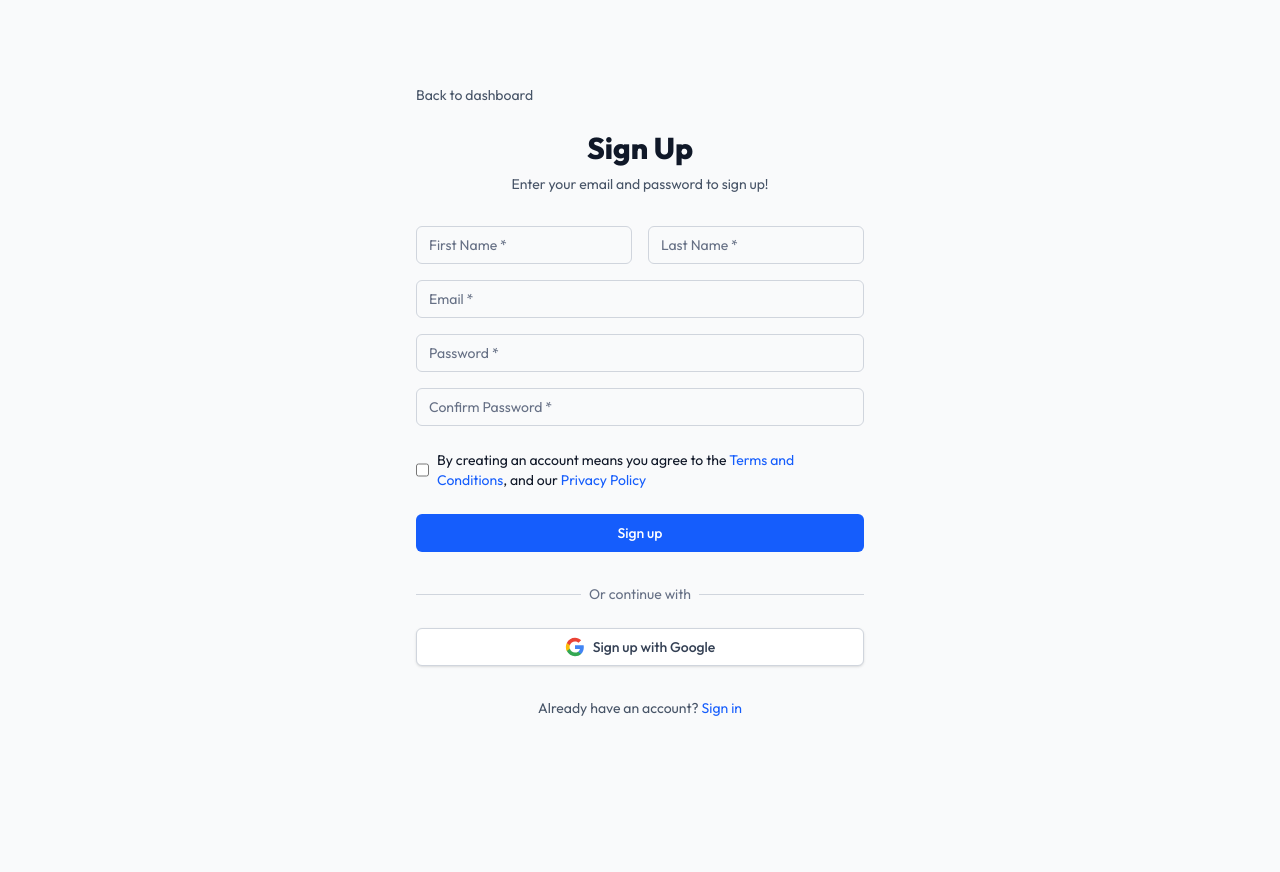
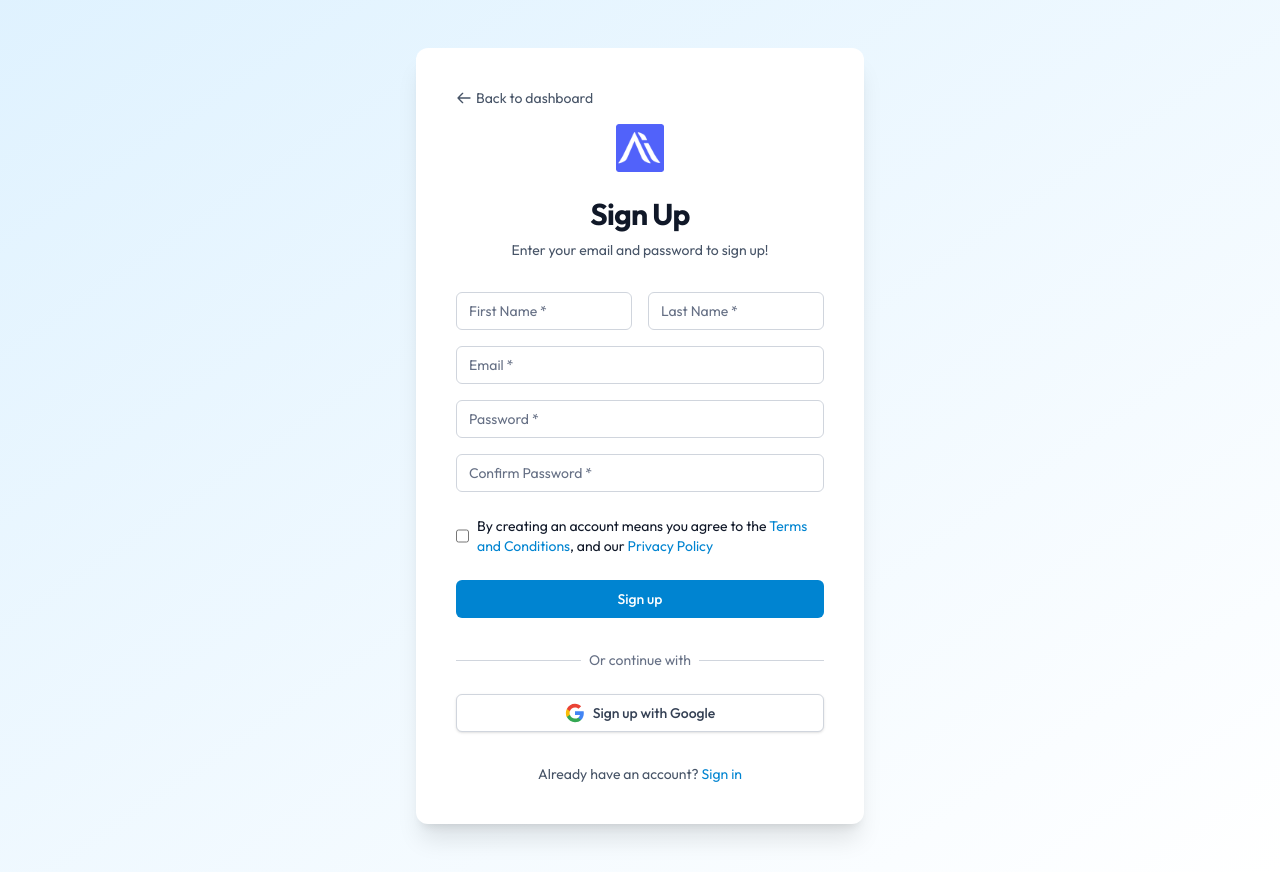
Before and after one commit to askadora/Adora_Utility_AI, a Next.js app: page /auth/signup in a window 1280 px wide. Before the commit the page ends 800 px from the top, so only its background shows below. Built offline with nearby package versions, Linux system fonts and the light colour scheme; no server answers.

Commit message:
fix signin and signup theme

```diff
--- a/src/app/auth/signin/page.tsx
+++ b/src/app/auth/signin/page.tsx
@@ -33,10 +33,19 @@ export default function SignIn() {
     <div className="flex min-h-screen items-center justify-center bg-gradient-to-br from-sky-100 to-white py-12 px-4 dark:from-gray-800 dark:to-gray-900 sm:px-6 lg:px-8">
       <div className="w-full max-w-md space-y-8 rounded-xl bg-white p-10 shadow-xl dark:bg-gray-800/50">
         <div>
+          <Link
+            href="/"
+            className="inline-flex items-center text-sm text-gray-600 hover:text-gray-900 dark:text-gray-400 dark:hover:text-gray-200 transition-colors mb-4"
+          >
+            <svg className="w-4 h-4 mr-1" fill="none" stroke="currentColor" viewBox="0 0 24 24">
+              <path strokeLinecap="round" strokeLinejoin="round" strokeWidth={2} d="M10 19l-7-7m0 0l7-7m-7 7h18" />
+            </svg>
+            Back to dashboard
+          </Link>
           <Image
             className="mx-auto h-12 w-auto"
-            src="/images/logo/logo-dark.svg"
-            alt="Your Company"
+            src="/images/logo/adora-ai-logo.png"
+            alt="Adora AI"
             width={150}
             height={40}
           />
--- a/src/app/auth/signup/page.tsx
+++ b/src/app/auth/signup/page.tsx
@@ -4,6 +4,7 @@ import { useState, useEffect, Suspense } from 'react';
 import { useRouter, useSearchParams } from 'next/navigation';
 import Link from 'next/link';
 import { supabase } from '@/lib/supabaseClient';
+import Image from 'next/image';
 
 function SignUpForm() {
   const router = useRouter();
@@ -95,16 +96,29 @@ function SignUpForm() {
   };
 
   return (
-    <div className="min-h-screen flex items-center justify-center bg-gray-50 py-12 px-4 sm:px-6 lg:px-8">
-      <div className="max-w-md w-full space-y-8">
+    <div className="flex min-h-screen items-center justify-center bg-gradient-to-br from-sky-100 to-white py-12 px-4 dark:from-gray-800 dark:to-gray-900 sm:px-6 lg:px-8">
+      <div className="w-full max-w-md space-y-8 rounded-xl bg-white p-10 shadow-xl dark:bg-gray-800/50">
         <div>
-          <Link href="/" className="text-sm text-gray-600 hover:text-gray-900">
+          <Link
+            href="/"
+            className="inline-flex items-center text-sm text-gray-600 hover:text-gray-900 dark:text-gray-400 dark:hover:text-gray-200 transition-colors mb-4"
+          >
+            <svg className="w-4 h-4 mr-1" fill="none" stroke="currentColor" viewBox="0 0 24 24">
+              <path strokeLinecap="round" strokeLinejoin="round" strokeWidth={2} d="M10 19l-7-7m0 0l7-7m-7 7h18" />
+            </svg>
             Back to dashboard
           </Link>
-          <h2 className="mt-6 text-center text-3xl font-extrabold text-gray-900">
+          <Image
+            className="mx-auto h-12 w-auto"
+            src="/images/logo/adora-ai-logo.png"
+            alt="Adora AI"
+            width={150}
+            height={40}
+          />
+          <h2 className="mt-6 text-center text-3xl font-bold tracking-tight text-gray-900 dark:text-white">
             Sign Up
           </h2>
-          <p className="mt-2 text-center text-sm text-gray-600">
+          <p className="mt-2 text-center text-sm text-gray-600 dark:text-gray-400">
             Enter your email and password to sign up!
           </p>
         </div>
@@ -120,7 +134,7 @@ function SignUpForm() {
                   required
                   value={firstName}
                   onChange={e => setFirstName(e.target.value)}
-                  className="appearance-none rounded-md relative block w-full px-3 py-2 border border-gray-300 placeholder-gray-500 text-gray-900 focus:outline-none focus:ring-blue-500 focus:border-blue-500 focus:z-10 sm:text-sm"
+                  className="appearance-none rounded-md relative block w-full px-3 py-2 border border-gray-300 placeholder-gray-500 text-gray-900 focus:outline-none focus:ring-sky-500 focus:border-sky-500 focus:z-10 sm:text-sm dark:bg-gray-900 dark:border-gray-700 dark:text-white dark:placeholder-gray-400"
                   placeholder="First Name *"
                 />
               </div>
@@ -133,7 +147,7 @@ function SignUpForm() {
                   required
                   value={lastName}
                   onChange={e => setLastName(e.target.value)}
-                  className="appearance-none rounded-md relative block w-full px-3 py-2 border border-gray-300 placeholder-gray-500 text-gray-900 focus:outline-none focus:ring-blue-500 focus:border-blue-500 focus:z-10 sm:text-sm"
+                  className="appearance-none rounded-md relative block w-full px-3 py-2 border border-gray-300 placeholder-gray-500 text-gray-900 focus:outline-none focus:ring-sky-500 focus:border-sky-500 focus:z-10 sm:text-sm dark:bg-gray-900 dark:border-gray-700 dark:text-white dark:placeholder-gray-400"
                   placeholder="Last Name *"
                 />
               </div>
@@ -146,7 +160,7 @@ function SignUpForm() {
               required
               value={email}
               onChange={e => setEmail(e.target.value)}
-              className="appearance-none rounded-md relative block w-full px-3 py-2 border border-gray-300 placeholder-gray-500 text-gray-900 focus:outline-none focus:ring-blue-500 focus:border-blue-500 focus:z-10 sm:text-sm"
+              className="appearance-none rounded-md relative block w-full px-3 py-2 border border-gray-300 placeholder-gray-500 text-gray-900 focus:outline-none focus:ring-sky-500 focus:border-sky-500 focus:z-10 sm:text-sm dark:bg-gray-900 dark:border-gray-700 dark:text-white dark:placeholder-gray-400"
               placeholder="Email *"
             />
             <label htmlFor="password" className="sr-only">Password</label>
@@ -157,7 +171,7 @@ function SignUpForm() {
               required
               value={password}
               onChange={e => setPassword(e.target.value)}
-              className="appearance-none rounded-md relative block w-full px-3 py-2 border border-gray-300 placeholder-gray-500 text-gray-900 focus:outline-none focus:ring-blue-500 focus:border-blue-500 focus:z-10 sm:text-sm"
+              className="appearance-none rounded-md relative block w-full px-3 py-2 border border-gray-300 placeholder-gray-500 text-gray-900 focus:outline-none focus:ring-sky-500 focus:border-sky-500 focus:z-10 sm:text-sm dark:bg-gray-900 dark:border-gray-700 dark:text-white dark:placeholder-gray-400"
               placeholder="Password *"
             />
             <label htmlFor="confirmPassword" className="sr-only">Confirm Password</label>
@@ -168,7 +182,7 @@ function SignUpForm() {
               required
               value={confirmPassword}
               onChange={e => setConfirmPassword(e.target.value)}
-              className="appearance-none rounded-md relative block w-full px-3 py-2 border border-gray-300 placeholder-gray-500 text-gray-900 focus:outline-none focus:ring-blue-500 focus:border-blue-500 focus:z-10 sm:text-sm"
+              className="appearance-none rounded-md relative block w-full px-3 py-2 border border-gray-300 placeholder-gray-500 text-gray-900 focus:outline-none focus:ring-sky-500 focus:border-sky-500 focus:z-10 sm:text-sm dark:bg-gray-900 dark:border-gray-700 dark:text-white dark:placeholder-gray-400"
               placeholder="Confirm Password *"
             />
           </div>
@@ -180,27 +194,27 @@ function SignUpForm() {
               required
               checked={termsAccepted}
               onChange={e => setTermsAccepted(e.target.checked)}
-              className="h-4 w-4 text-blue-600 focus:ring-blue-500 border-gray-300 rounded"
+              className="h-4 w-4 text-sky-600 focus:ring-sky-500 border-gray-300 rounded dark:border-gray-600"
             />
-            <label htmlFor="terms" className="ml-2 block text-sm text-gray-900">
+            <label htmlFor="terms" className="ml-2 block text-sm text-gray-900 dark:text-gray-200">
               By creating an account means you agree to the{' '}
-              <Link href="/terms" className="text-blue-600 hover:text-blue-500">
+              <Link href="/terms" className="text-sky-600 hover:text-sky-500 dark:text-sky-400 dark:hover:text-sky-300">
                 Terms and Conditions
               </Link>
               , and our{' '}
-              <Link href="/privacy" className="text-blue-600 hover:text-blue-500">
+              <Link href="/privacy" className="text-sky-600 hover:text-sky-500 dark:text-sky-400 dark:hover:text-sky-300">
                 Privacy Policy
               </Link>
             </label>
           </div>
           {error && (
-            <div className="text-red-500 text-sm">{error}</div>
+            <div className="text-red-500 text-sm dark:text-red-400">{error}</div>
           )}
           <div>
             <button
               type="submit"
               disabled={isLoading}
-              className="group relative w-full flex justify-center py-2 px-4 border border-transparent text-sm font-medium rounded-md text-white bg-blue-600 hover:bg-blue-700 focus:outline-none focus:ring-2 focus:ring-offset-2 focus:ring-blue-500"
+              className="group relative w-full flex justify-center py-2 px-4 border border-transparent text-sm font-medium rounded-md text-white bg-sky-600 hover:bg-sky-700 focus:outline-none focus:ring-2 focus:ring-offset-2 focus:ring-sky-500 disabled:opacity-50 dark:focus:ring-offset-gray-800"
             >
               {isLoading ? 'Signing up...' : 'Sign up'}
             </button>
@@ -209,17 +223,17 @@ function SignUpForm() {
         <div className="mt-6">
           <div className="relative">
             <div className="absolute inset-0 flex items-center">
-              <div className="w-full border-t border-gray-300" />
+              <div className="w-full border-t border-gray-300 dark:border-gray-600" />
             </div>
             <div className="relative flex justify-center text-sm">
-              <span className="px-2 bg-gray-50 text-gray-500">Or continue with</span>
+              <span className="px-2 bg-white dark:bg-gray-800 text-gray-500 dark:text-gray-400">Or continue with</span>
             </div>
           </div>
           <div className="mt-6">
             <button
               onClick={handleGoogleSignIn}
               disabled={isLoading}
-              className="w-full flex items-center justify-center px-4 py-2 border border-gray-300 rounded-md shadow-sm text-sm font-medium text-gray-700 bg-white hover:bg-gray-50 focus:outline-none focus:ring-2 focus:ring-offset-2 focus:ring-blue-500"
+              className="w-full flex items-center justify-center px-4 py-2 border border-gray-300 dark:border-gray-600 rounded-md shadow-sm text-sm font-medium text-gray-700 dark:text-gray-200 bg-white dark:bg-gray-900 hover:bg-gray-50 dark:hover:bg-gray-800 focus:outline-none focus:ring-2 focus:ring-offset-2 focus:ring-sky-500 dark:focus:ring-offset-gray-800"
             >
               <svg className="w-5 h-5 mr-2" viewBox="0 0 24 24" fill="none" xmlns="http://www.w3.org/2000/svg">
                 <path d="M22.56 12.25c0-.78-.07-1.53-.2-2.25H12v4.26h5.92c-.26 1.37-1.04 2.53-2.21 3.31v2.77h3.57c2.08-1.92 3.28-4.74 3.28-8.09z" fill="#4285F4"/>
@@ -232,9 +246,9 @@ function SignUpForm() {
           </div>
         </div>
         <div className="text-center mt-4">
-          <p className="text-sm text-gray-600">
+          <p className="text-sm text-gray-600 dark:text-gray-400">
             Already have an account?{' '}
-            <Link href="/auth/signin" className="text-blue-600 hover:text-blue-500">
+            <Link href="/auth/signin" className="text-sky-600 hover:text-sky-500 dark:text-sky-400 dark:hover:text-sky-300">
               Sign in
             </Link>
           </p>
```
